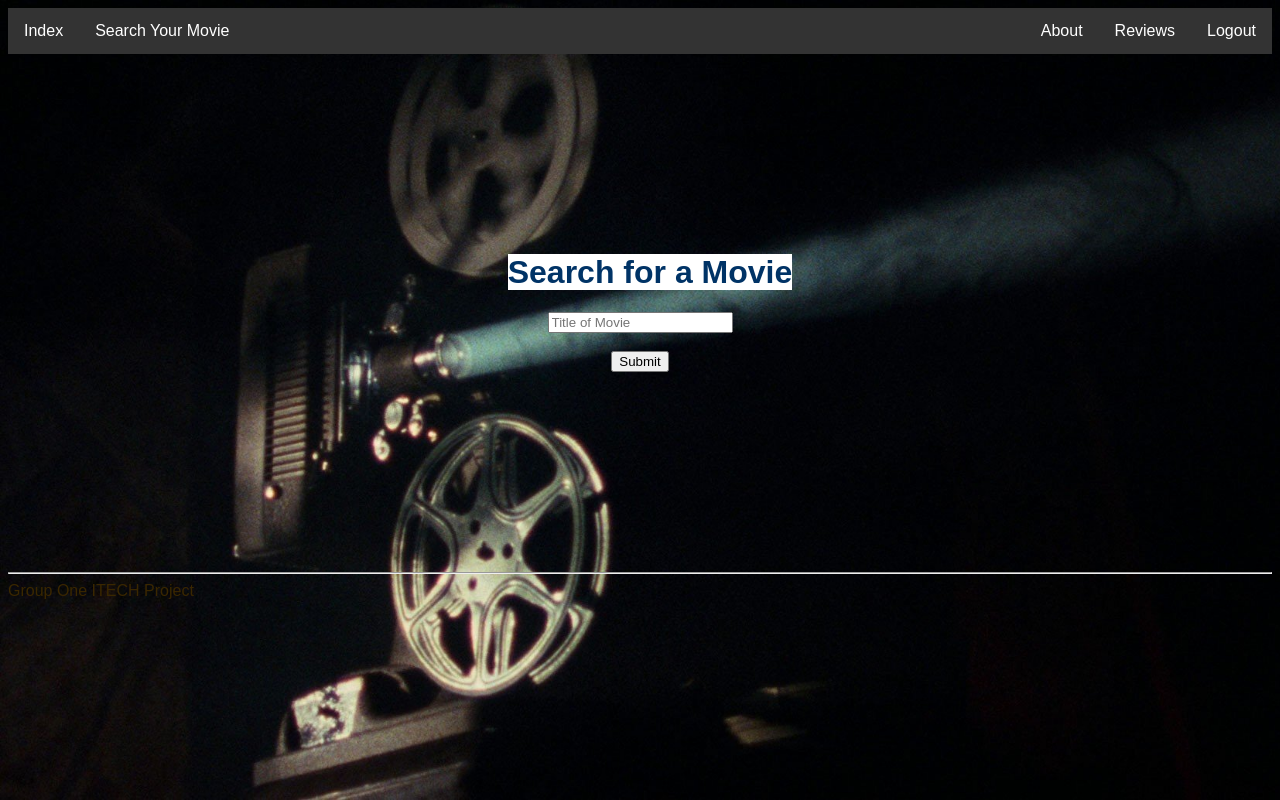
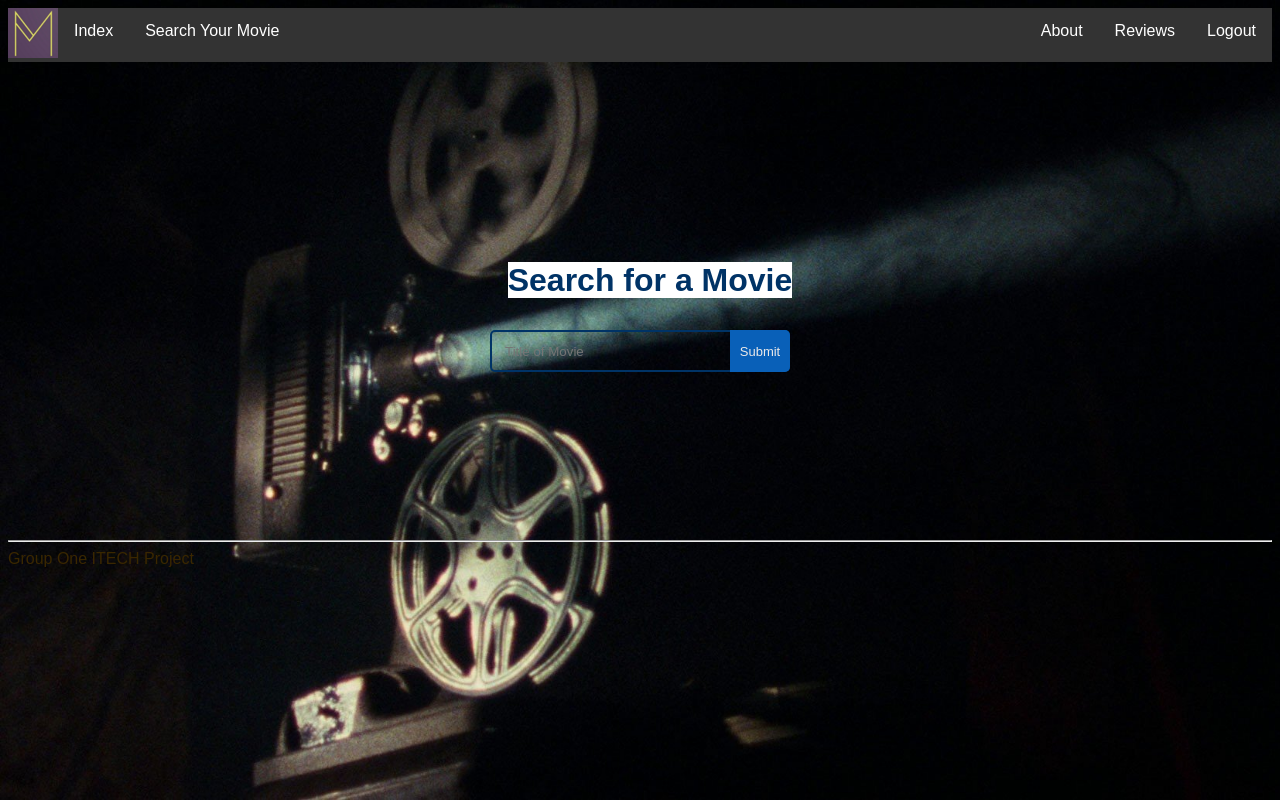
Before and after one commit to ChinwekeleIzuzu/MovieWorld, a Django app: page /movieworld/search in a window 1280 px wide. Run offline with Django 3.2, Linux system fonts and the light colour scheme; the visitor is signed in with stand-in values (Sample User, id 1); data comes from the database, SQL or seed files in the repository; data that the repository does not hold is empty; some libraries are stand-ins or nearby versions.

Commit message:
revised css and new populate

```diff
--- a/movieworld/models.py
+++ b/movieworld/models.py
@@ -67,7 +67,7 @@ class Review(models.Model):
     movie = models.ForeignKey(Movie, on_delete=models.CASCADE)
     date = models.DateTimeField(auto_now_add=True)
     review = models.TextField(max_length=3000, blank=True)
-    review_number = models.PositiveSmallIntegerField(choices=CHOICES)
+    review_number = models.PositiveSmallIntegerField(default=0, choices=CHOICES)
 
     def __str__(self):
         return self.user.username
--- a/static/polls/baseStyle.css
+++ b/static/polls/baseStyle.css
@@ -38,3 +38,8 @@ ul {
   li a:hover {
     background-color: #111;
   }
+
+  footer{
+    display: flex;
+    flex-direction: column;
+  }
--- a/static/polls/index.css
+++ b/static/polls/index.css
@@ -5,12 +5,12 @@
 
   /* Style the header */
   .header {
-    background-image: url('static/img/logo4.jpg');
     background-color: #7e7e7e;
     padding: 30px;
     text-align: center;
     font-size: 35px;
     color: #f1f1f1;
+    background-image: url('static/img/logo4.jpg');
   }
 
   /* Create three equal columns that floats next to each other */
@@ -18,7 +18,7 @@
     float: left;
     width: 50%;
     padding: 10px;
-    background-color:#ccc
+    background-color:rgb(255, 255, 255)
   }
 
   /* Clear floats after the columns */
@@ -43,5 +43,5 @@
 }
 
 .list {
-    background-color: #ccc;
+    background-color: rgb(255, 255, 255);
 }
--- a/static/polls/search.css
+++ b/static/polls/search.css
@@ -1,6 +1,8 @@
 form {
     text-align: center;
-    margin-bottom: 200px;
+    position:relative;
+    width:300px;
+    margin:0 auto;
 }
 
 body {
@@ -18,3 +20,85 @@ mark {
 h1 {
   margin-top: 200px;
 }
+
+* {
+
+  box-sizing:border-box;
+
+}
+
+div.search {
+
+  padding:10px 0;
+
+}
+
+
+input,button {
+
+  border:none;
+
+  outline:none;
+
+}
+
+input {
+
+  width:100%;
+
+  height:42px;
+
+  padding-left:13px;
+
+  margin-bottom: 150px;
+
+}
+
+button {
+
+  height:42px;
+
+  width:42px;
+
+  cursor:pointer;
+
+  position:absolute;
+
+}
+
+.bar input {
+
+  border:2px solid #003366;
+
+  border-radius:5px;
+
+  background:transparent;
+
+  top:0;
+
+  right:0;
+
+}
+
+.bar button {
+
+  background:#0960b8;
+
+  border-radius:0 5px 5px 0;
+
+  width:60px;
+
+  top:0;
+
+  right:0;
+
+}
+
+.bar button:before {
+  content: "Submit";
+
+  font-size:13px;
+
+  color:#ebe9e9;
+
+}
--- a/templates/movieworld/base.html
+++ b/templates/movieworld/base.html
@@ -7,7 +7,7 @@
     <head>
         <link rel="stylesheet" href="{% static 'polls/baseStyle.css' %}">
 
-        <link href="{% static '/img/logo4.jpg' %}" rel="icon">
+        <link href="{% static '/img/smalllogo.png' %}" rel="icon">
         <title>
             MovieWorld -
             {% block title_block %}
@@ -18,6 +18,7 @@
     <body>
         <div>
             <ul>
+                <li class="logo"><img src="{% static "img/smalllogo2.png" %}" alt="Movie World logo" /> </li>
                 <li><a href="{% url 'movieworld:index' %}">Index</a></li>
                 {% if user.is_authenticated %}
                 <li style="float:right"><a href="{% url 'movieworld:logout' %}">Logout</a></li>
--- a/templates/movieworld/index.html
+++ b/templates/movieworld/index.html
@@ -27,9 +27,9 @@
 		{% if movies %}
 			<ul class="list">
 			{% for movie in movies %}
-				<li>
+
 					<p>{{ movie.title }}</p>
-				</li>
+				<br/>
 			{% endfor %}
 			</ul>
 		{% else %}
--- a/templates/movieworld/reviews.html
+++ b/templates/movieworld/reviews.html
@@ -11,6 +11,7 @@
     <link rel="stylesheet" type="text/css" href="{% static 'polls/reviews.css'%}">
 </head>
     {% if database is True %}
+    <div class="card">
         <img src="{{ movie_data.poster.url }}">
         <div class="info">
             <h1> Title: {{ movie_data.title }} </h1>
@@ -21,7 +22,9 @@
         <div>
             <a href="{% url 'movieworld:reviews' movie_data.movie_id%}">Review</a>
         </div>
+    </div>
     {% else %}
+    <div class="card">
         <img src="{{ movie_data.Poster }}">
         <div class="info">
             <h1> Title: {{ movie_data.Title }} </h1>
@@ -32,6 +35,7 @@
         <div>
             <a href="{% url 'movieworld:reviews' movie_data.imdbID%}">Review</a>
         </div>
+    </div>
     {% endif %}
 
     <div class="review">
@@ -42,7 +46,7 @@
             {% if review.user.profile.picture %}
                 <img src="{{ review.user.profile.picture.url }}" alt="">
             {% else %}
-                <img src="{% static 'img/avatar.jpg' %}" alt="">
+                <img src="{% static 'img/avatar2.jpeg' %}" alt="">
             {% endif %}
 
                 <div>@{{ review.user.username }}</div>
--- a/templates/movieworld/search.html
+++ b/templates/movieworld/search.html
@@ -12,11 +12,11 @@
 </head>
 
 <center><h1 class="m-5"><mark>Search for a Movie</mark></h1></center>
+<div class="search bar">
 <form>
-    <div>
         {% csrf_token %}
-        <input id="textarea1" name="title" value="{{ request.GET.title }}"  placeholder= "Title of Movie" type="text">
-    </div><br>
-    <button class="btn btn-primary" type="submit">Submit</button>
+        <input id="textarea1" name="title" value="{{ request.GET.title }}"  placeholder= "Title of Movie" type="text"><br>
+    <button class="btn btn-primary" type="submit"></button>
 </form>
+</div>
 {% endblock %}
```
Also changed, not shown: static/polls/review.css (+21 -3 lines), static/polls/reviews.css (+7 -0 lines), templates/movieworld/review.html (+10 -4 lines), 2 other files.
